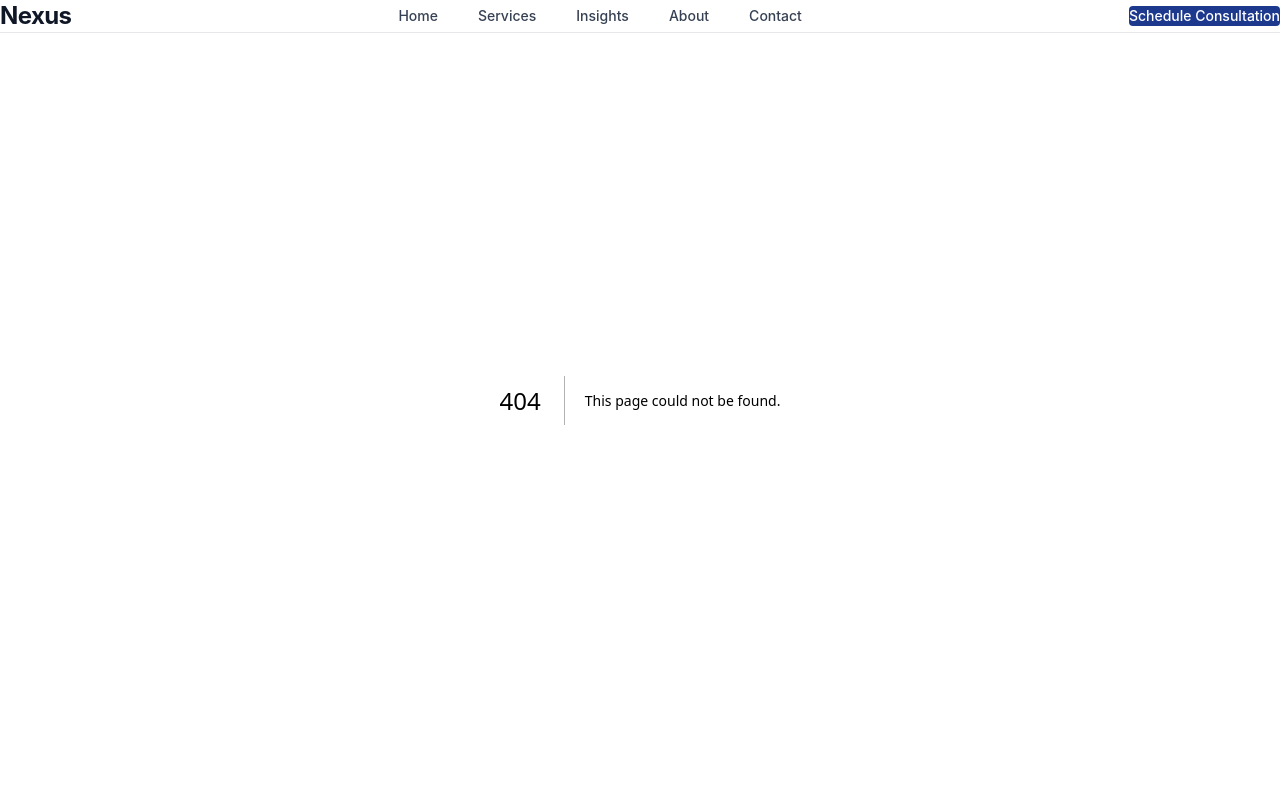
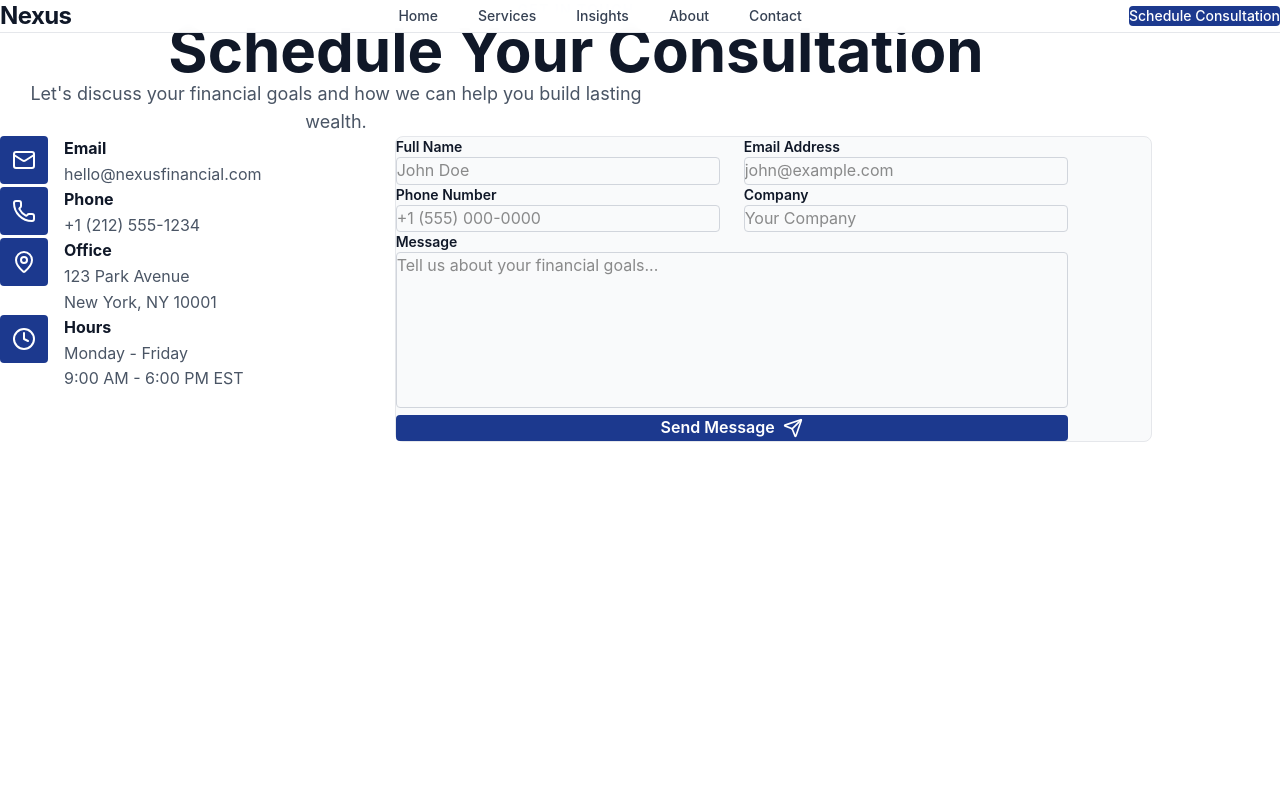
Before and after one commit to primyst/nexus, a Next.js app in the folder my-app/: page /contact in a window 1280 px wide. Before the commit this address had no page. Shown: the top 800 px of the page. Built offline with nearby package versions, Linux system fonts and the light colour scheme.

Commit message:
Create contact/page.tsx

```diff
--- /dev/null
+++ b/my-app/app/contact/page.tsx
@@ -0,0 +1,100 @@
+'use client';
+
+import { useEffect, useState } from 'react';
+import { Mail, Phone, MapPin, Clock } from 'lucide-react';
+import ContactForm from '@/components/ContactForm';
+
+export default function Contact() {
+  const [isVisible, setIsVisible] = useState(false);
+
+  useEffect(() => {
+    setIsVisible(true);
+  }, []);
+
+  return (
+    <main className="pt-32 pb-20 px-6">
+      <div className="max-w-6xl mx-auto">
+        {/* Page Header */}
+        <div className="text-center mb-16 space-y-4">
+          <p className="text-blue-900 font-semibold text-sm tracking-widest uppercase">
+            Get In Touch
+          </p>
+          <h1 className="text-5xl md:text-6xl font-bold text-gray-900">
+            Schedule Your Consultation
+          </h1>
+          <p className="text-lg text-gray-600 max-w-2xl mx-auto">
+            Let's discuss your financial goals and how we can help you build lasting wealth.
+          </p>
+        </div>
+
+        <div className="grid md:grid-cols-3 gap-8 mb-16">
+          {/* Contact Info */}
+          <div className="space-y-6">
+            <div className={`stagger-item ${isVisible ? 'animate-fade-in-up' : 'opacity-0'}`}>
+              <div className="flex items-start gap-4">
+                <div className="w-12 h-12 bg-blue-900 rounded flex items-center justify-center flex-shrink-0 mt-1">
+                  <Mail size={24} className="text-white" />
+                </div>
+                <div>
+                  <h3 className="font-bold text-gray-900 mb-1">Email</h3>
+                  <a href="mailto:hello@nexusfinancial.com" className="text-gray-600 hover:text-blue-900 transition-smooth">
+                    hello@nexusfinancial.com
+                  </a>
+                </div>
+              </div>
+            </div>
+
+            <div className={`stagger-item ${isVisible ? 'animate-fade-in-up' : 'opacity-0'}`} style={{ animationDelay: '0.1s' }}>
+              <div className="flex items-start gap-4">
+                <div className="w-12 h-12 bg-blue-900 rounded flex items-center justify-center flex-shrink-0 mt-1">
+                  <Phone size={24} className="text-white" />
+                </div>
+                <div>
+                  <h3 className="font-bold text-gray-900 mb-1">Phone</h3>
+                  <a href="tel:+12125551234" className="text-gray-600 hover:text-blue-900 transition-smooth">
+                    +1 (212) 555-1234
+                  </a>
+                </div>
+              </div>
+            </div>
+
+            <div className={`stagger-item ${isVisible ? 'animate-fade-in-up' : 'opacity-0'}`} style={{ animationDelay: '0.2s' }}>
+              <div className="flex items-start gap-4">
+                <div className="w-12 h-12 bg-blue-900 rounded flex items-center justify-center flex-shrink-0 mt-1">
+                  <MapPin size={24} className="text-white" />
+                </div>
+                <div>
+                  <h3 className="font-bold text-gray-900 mb-1">Office</h3>
+                  <p className="text-gray-600">
+                    123 Park Avenue<br />
+                    New York, NY 10001
+                  </p>
+                </div>
+              </div>
+            </div>
+
+            <div className={`stagger-item ${isVisible ? 'animate-fade-in-up' : 'opacity-0'}`} style={{ animationDelay: '0.3s' }}>
+              <div className="flex items-start gap-4">
+                <div className="w-12 h-12 bg-blue-900 rounded flex items-center justify-center flex-shrink-0 mt-1">
+                  <Clock size={24} className="text-white" />
+                </div>
+                <div>
+                  <h3 className="font-bold text-gray-900 mb-1">Hours</h3>
+                  <p className="text-gray-600">
+                    Monday - Friday<br />
+                    9:00 AM - 6:00 PM EST
+                  </p>
+                </div>
+              </div>
+            </div>
+          </div>
+
+          {/* Contact Form */}
+          <div className="md:col-span-2 p-8 rounded-lg border border-gray-200 bg-gray-50">
+            <ContactForm />
+          </div>
+        </div>
+      </div>
+    </main>
+  );
+}
```
